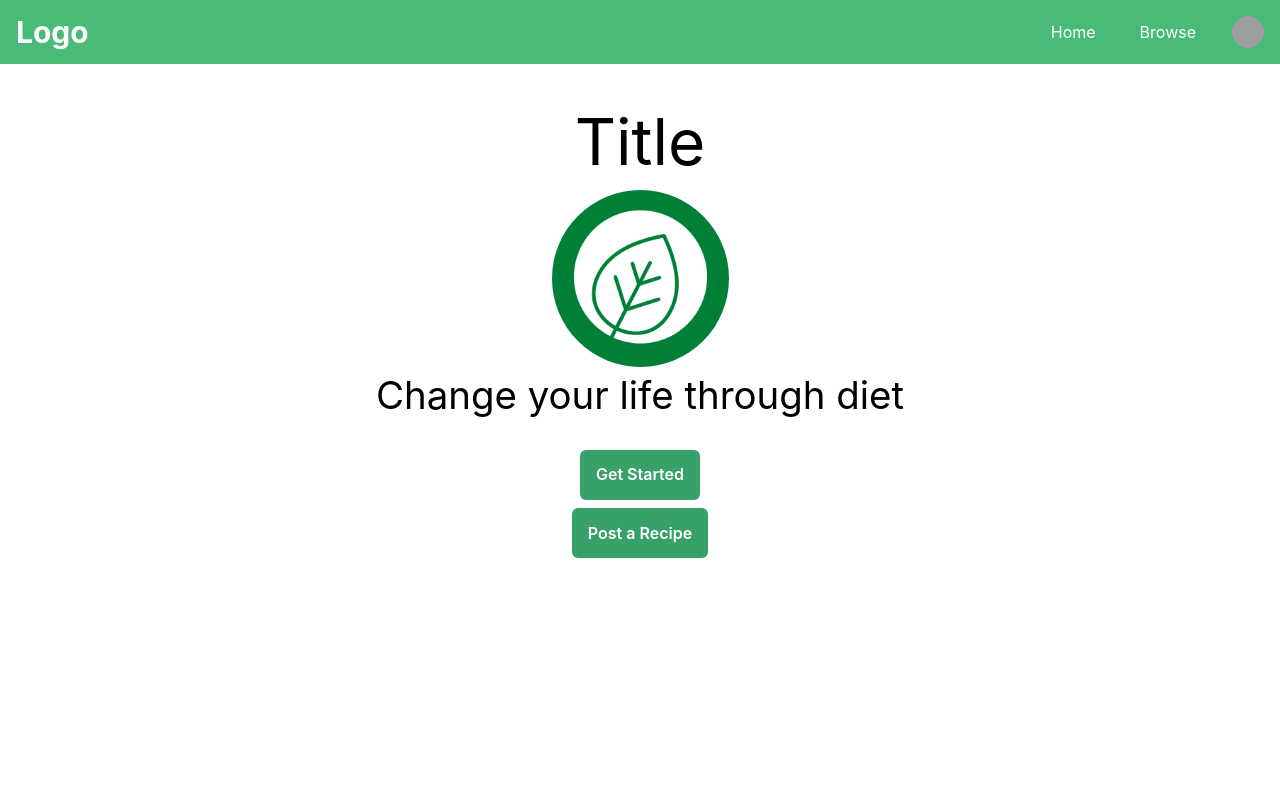
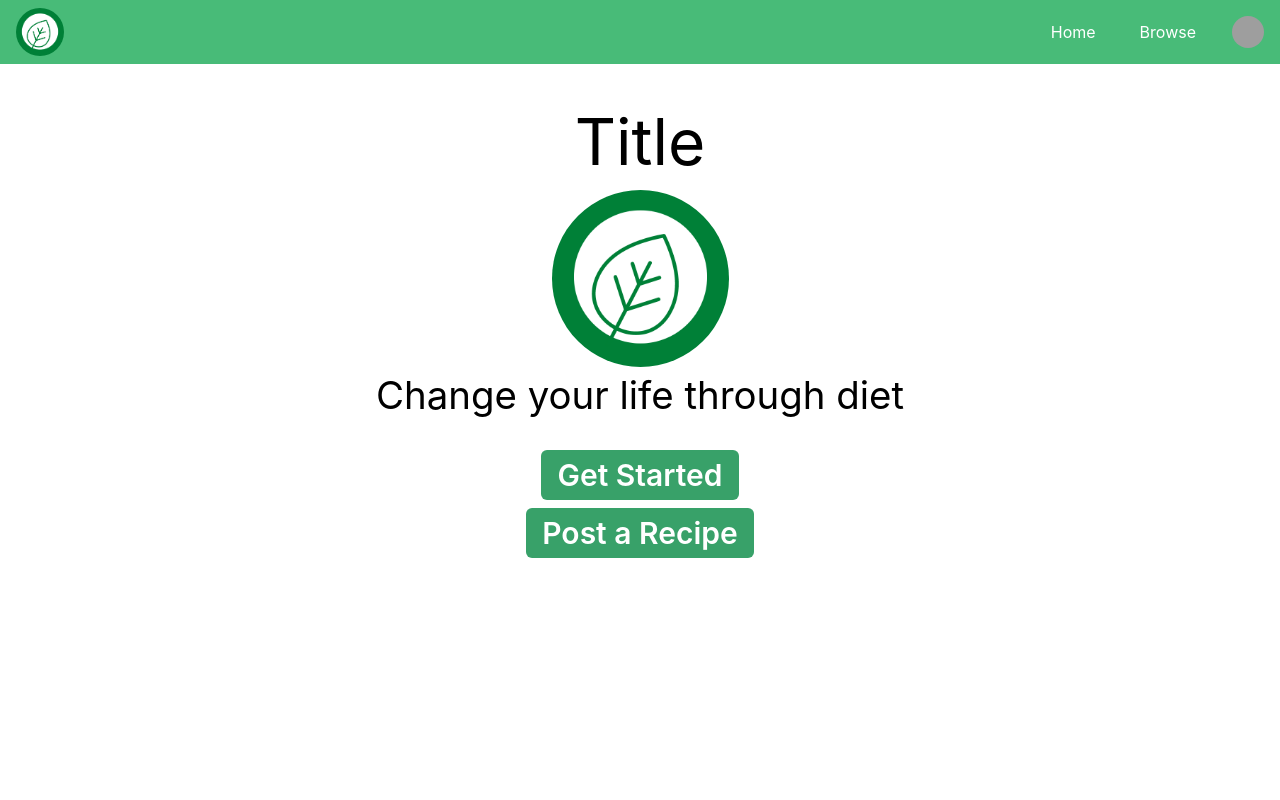
Before and after one commit to jeffrey-zang/MyRecipePal, a React (Create React App) app in the folder frontend/: page / in a window 1280 px wide. Shown: the top 800 px of the page. Built offline with nearby package versions, Linux system fonts and the light colour scheme; grey boxes are pictures that could not be loaded.

Commit message:
add logo to navbar + fix #2

```diff
--- a/frontend/public/index.html
+++ b/frontend/public/index.html
@@ -2,12 +2,12 @@
 <html lang="en">
   <head>
     <meta charset="utf-8" />
-    <link rel="icon" href="%PUBLIC_URL%/favicon.ico" />
+    <link rel="icon" href="%PUBLIC_URL%/logo.png" />
     <meta name="viewport" content="width=device-width, initial-scale=1" />
     <meta name="theme-color" content="#000000" />
     <meta
       name="description"
-      content="Web site created using create-react-app"
+      content="health diet yes lmao"
     />
     <link rel="apple-touch-icon" href="%PUBLIC_URL%/logo192.png" />
     <!--
@@ -24,7 +24,7 @@
       work correctly both with client-side routing and a non-root public URL.
       Learn how to configure a non-root public URL by running `npm run build`.
     -->
-    <title>React App</title>
+    <title>we gotta name this lol</title>
   </head>
   <body>
     <noscript>You need to enable JavaScript to run this app.</noscript>
--- a/frontend/src/components/Navbar.jsx
+++ b/frontend/src/components/Navbar.jsx
@@ -17,6 +17,8 @@ import {
 } from "@chakra-ui/react";
 import React from "react";
 
+import logo from '../assets/logo.png'
+
 const LinkItem = ({ href, children }) => {
   return (
     <Link
@@ -25,6 +27,7 @@ const LinkItem = ({ href, children }) => {
       _hover={{
         textDecoration: "none",
         bg: useColorModeValue("gray.200", "gray.700"),
+        color: 'black'
       }}
       href={href}
     >
@@ -40,9 +43,9 @@ const Navbar = () => {
     <>
       <Box bg="green.400" css={{ backdropFilter: "blur(10px)", color: 'white' }} px={4}>
         <Flex h={16} alignItems={"center"} justifyContent={"space-between"}>
-          <Heading as="h1" size="lg">
-            Logo
-          </Heading>
+          <a href = '/'>
+            <Avatar name = 'yes' src = {logo} alt = 'logo'/>
+          </a>
 
           <Flex alignItems={"center"}>
             <Stack direction={"row"} spacing={7}>
--- a/frontend/src/pages/Home/home.css
+++ b/frontend/src/pages/Home/home.css
@@ -33,7 +33,7 @@ element {
 }
 
 .btn {
-    font-size: 25px;
+    font-size: 30px !important;
     padding: 25px 15px;
 }
 
```
Also changed, not shown: frontend/public/logo.png (added).
